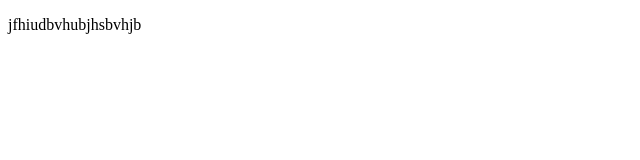
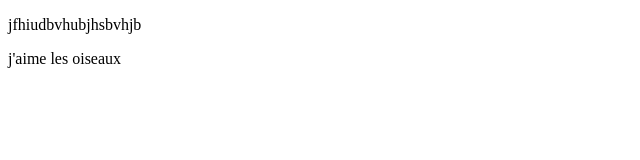
Before and after one commit to Saif932/MonProjetWeb, a plain HTML site: page index.html in a window 1280 px wide. Shown: the full height of the page, 0-640 px from the left. Drawn offline with Linux system fonts and the light colour scheme.

Commit message:
ajout ligne oiseaux

```diff
--- a/index.html
+++ b/index.html
@@ -7,5 +7,6 @@
 </head>
 <body>
     <p>jfhiudbvhubjhsbvhjb</p>
+    <p>j'aime les oiseaux</p>
 </body>
 </html>
```
